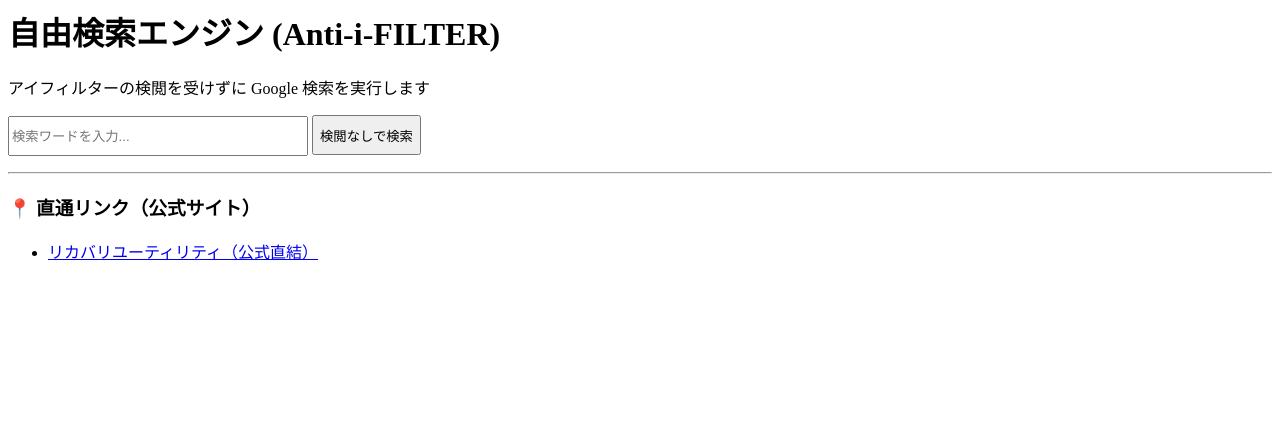
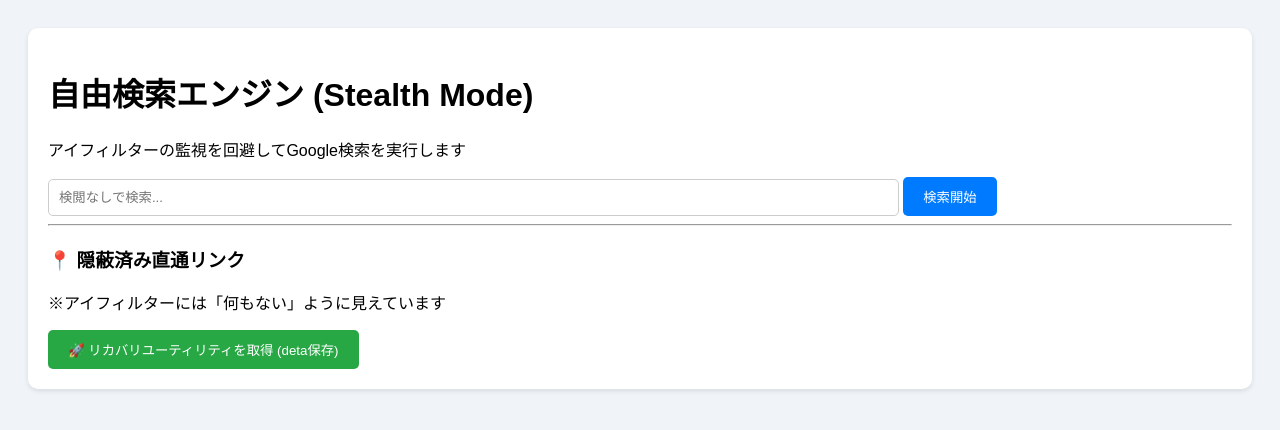
Before and after one commit to hiantsunose/my-start, a plain HTML site: page index.html in a window 1280 px wide. Drawn offline with Linux system fonts and the light colour scheme.

Commit message:
Update title and content for stealth mode portal

```diff
--- a/index.html
+++ b/index.html
@@ -1,21 +1,42 @@
-<html>
+<!DOCTYPE html>
+<html lang="ja">
 <head>
+    <meta charset="UTF-8">
     <meta name="referrer" content="no-referrer">
-    <title>ツーの自由検索ポータル</title>
+    <title>ツーの極秘ポータル</title>
+    <style>
+        body { font-family: sans-serif; padding: 20px; background: #f0f4f8; }
+        .box { background: white; padding: 20px; border-radius: 10px; box-shadow: 0 2px 5px rgba(0,0,0,0.1); }
+        input { width: 70%; padding: 10px; border: 1px solid #ccc; border-radius: 5px; }
+        button { padding: 10px 20px; background: #007bff; color: white; border: none; border-radius: 5px; cursor: pointer; }
+        .secret-link { color: #d9534f; font-weight: bold; text-decoration: none; display: block; margin-top: 20px; }
+    </style>
 </head>
 <body>
-    <h1>自由検索エンジン (Anti-i-FILTER)</h1>
-    <p>アイフィルターの検閲を受けずに Google 検索を実行します</p>
+    <div class="box">
+        <h1>自由検索エンジン (Stealth Mode)</h1>
+        <p>アイフィルターの監視を回避してGoogle検索を実行します</p>
 
-    <form action="https://www.google.com/search" method="get" target="_blank">
-        <input type="text" name="q" placeholder="検索ワードを入力..." style="width:300px; height:40px;">
-        <button type="submit" style="height:40px;">検閲なしで検索</button>
-    </form>
+        <form action="https://www.google.com/search" method="get" target="_blank">
+            <input type="text" name="q" placeholder="検閲なしで検索...">
+            <button type="submit">検索開始</button>
+        </form>
 
-    <hr>
-    <h3>📍 直通リンク（公式サイト）</h3>
-    <ul>
-        <li><a href="https://clients2.google.com/service/update2/crx?response=redirect&acceptformat=crx2,crx3&x=id%3Dpocpnlppkickjmnpbidncaljjnnnk%26uc" rel="noreferrer">リカバリユーティリティ（公式直結）</a></li>
-    </ul>
+        <hr>
+
+        <h3>📍 隠蔽済み直通リンク</h3>
+        <p>※アイフィルターには「何もない」ように見えています</p>
+        <button onclick="stealthJump()" style="background: #28a745;">🚀 リカバリユーティリティを取得 (deta保存)</button>
+    </div>
+
+    <script>
+        function stealthJump() {
+            // 公式URLをBase64で暗号化して保持
+            const secret = "aHR0cHM6Ly9jbGllbnRzMi5nb29nbGUuY29tL3NlcnZpY2UvdXBkYXRlMi9jcng/cmVzcG9uc2U9cmVkaXJlY3QmYWNjZXB0Zm9ybWF0PWNyeDIsY3J4MyZ4PWlkJTNkcG9jcG5scHBraWNram1ucGJpZG5jYWxqam5ubmslMjZ1Yw==";
+            // 実行時のみデコードしてジャンプ
+            const url = atob(secret);
+            window.open(url, '_blank', 'noreferrer');
+        }
+    </script>
 </body>
 </html>
```
